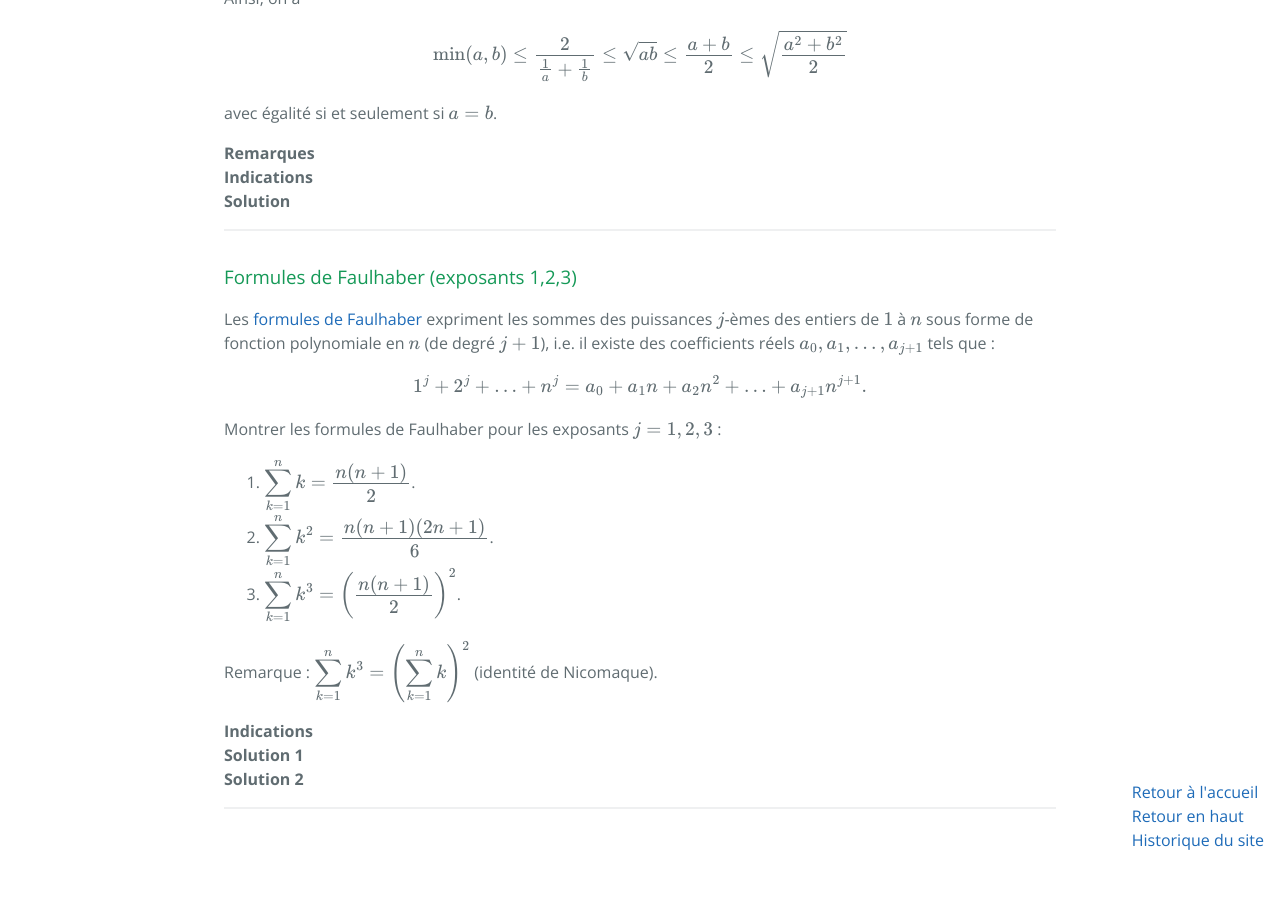
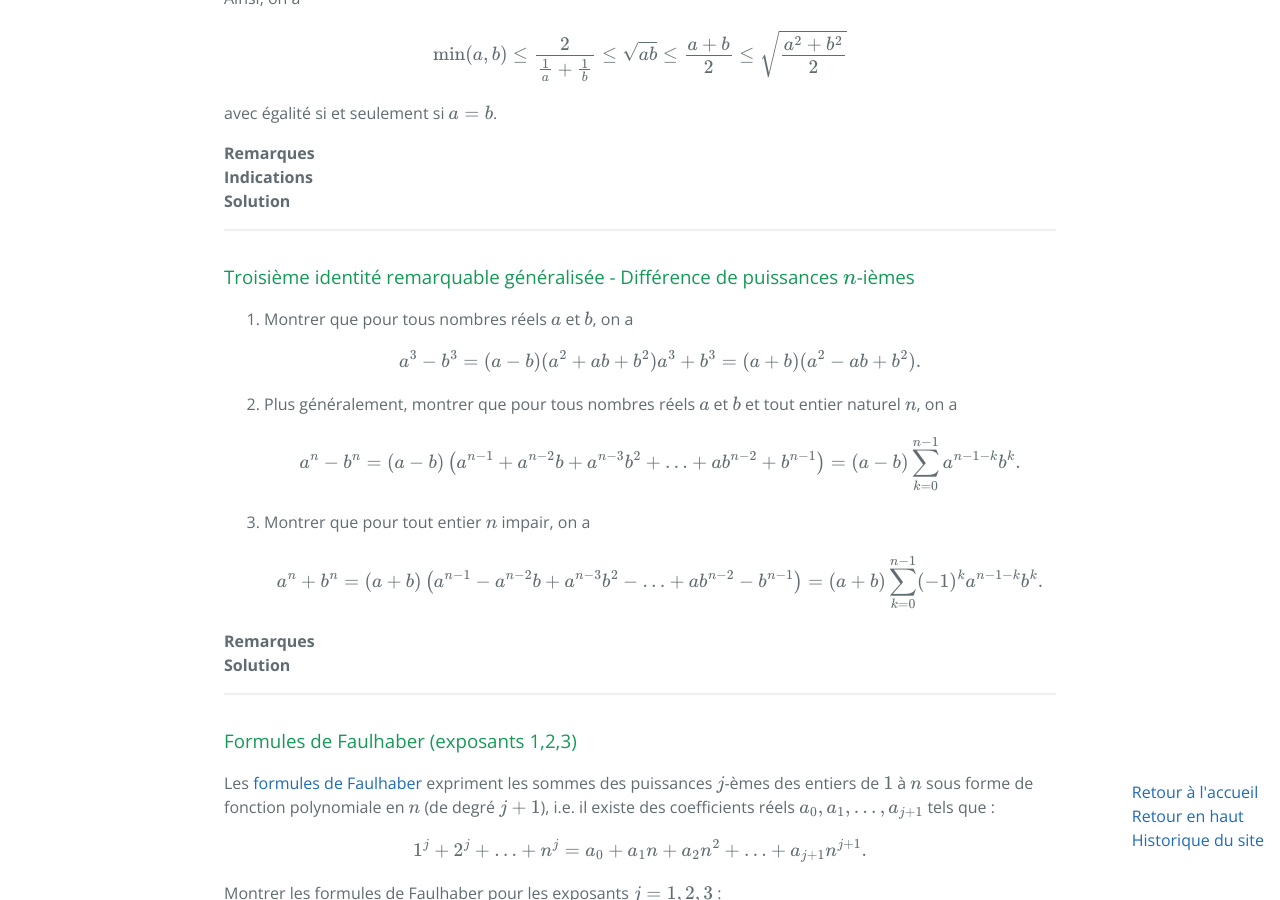
Before and after one commit to WingVee/wingvee.github.io, a Jekyll site: the page built from _pages/calculs-algebriques-et-trigonometrie.md, in a window 1280 px wide and 900 px high, scrolled down 986 px. Built offline with Jekyll 4.4.1, drawn with Linux system fonts in a browser that asks for light colours; formulas are drawn with MathJax 3; the repository's description, which GitHub fills in, is left out; before the commit the page ends 1843 px from its top, so only the background shows below that.

Commit message:
calculs-algebriques-et-trigonometrie#troisieme-identite-remarquable-generalisee

```diff
--- a/_pages/calculs-algebriques-et-trigonometrie.md
+++ b/_pages/calculs-algebriques-et-trigonometrie.md
@@ -101,6 +101,64 @@ avec égalité si et seulement si $a=b$.
         $\bullet\ G = A \iff (a-b)^2 = 0 \iff a=b$.<br>
         $\bullet\ H = G \iff G = A \iff a=b$.<br>
         $\bullet\ \displaystyle \min(a,b) = H \iff \frac{\frac1a+\frac1b}{2} = \max\left(\frac1a,\frac1b\right) \iff \frac1a = \frac1b \iff a=b$.
+      </li>
+    </ol>
+</details>
+
+---
+
+<h3 id="troisieme-identite-remarquable-generalisee">
+  <a href="#troisieme-identite-remarquable-generalisee" class="header">
+  Troisième identité remarquable généralisée - Différence de puissances $n$-ièmes</a>
+</h3>
+
+<ol>
+  <li>
+    Montrer que pour tous nombres réels $a$ et $b$, on a
+    $$a^{3}-b^{3}=(a-b)(a^{2}+ab+b^{2})\\a^{3}+b^{3}=(a+b)(a^{2}-ab+b^{2}).$$
+  </li>
+  <li>
+    Plus généralement, montrer que pour tous nombres réels $a$ et $b$ et tout entier naturel $n$, on a
+    $$a^{n}-b^{n}=(a-b)\left(a^{n-1}+a^{n-2}b+a^{n-3}b^{2}+\ldots+ab^{n-2}+b^{n-1}\right)=(a-b)\sum_{k=0}^{n-1}a^{n-1-k}b^{k}.$$
+  </li>
+  <li>
+    Montrer que pour tout entier $n$ impair, on a
+    $$a^{n}+b^{n}=(a+b)\left(a^{n-1}-a^{n-2}b+a^{n-3}b^{2}-\ldots+ab^{n-2}-b^{n-1}\right)=(a+b)\sum_{k=0}^{n-1}(-1)^{k}a^{n-1-k}b^{k}.$$
+  </li>
+</ol>
+
+<details>
+  <summary><b>Remarques</b></summary>
+    Ces identités généralisent celle bien connue pour $n=2$ : $a^2-b^2=(a-b)(a+b)$.<br>
+    De plus, ces formules sont vraies pour $a$ et $b$ dans $\mathbb{C}$, ou plus généralement dans un anneau commutatif (en gros une structure algébrique où l'on peut additionner et multiplier, avec la distributivité et la commutativité) ou dans un anneau quelconque où $a$ et $b$ commutent.
+</details>
+
+<details>
+  <summary><b>Solution</b></summary>
+    <ol>
+      <li>
+        On développe les produits :
+        $$\begin{align*}
+          (a-b)(a^{2}+ab+b^{2}) &= a^{3}+a^{2}b+ab^{2}-a^{2}b-ab^{2}-b^{3}\\
+          &= a^{3}-b^{3}.
+        \end{align*}$$
+        $$\begin{align*}
+          (a+b)(a^{2}-ab+b^{2}) &= a^{3}-a^{2}b+ab^{2}+a^{2}b-ab^{2}-b^{3}\\
+          &= a^{3}+b^{3}.
+        \end{align*}$$
+      </li>
+      <li>
+        On développe :
+        $$\begin{align*}
+          (a-b)\sum_{k=0}^{n-1}a^{n-1-k}b^{k} &= \sum_{k=0}^{n-1}a^{n-k}b^{k}-\sum_{k=0}^{n-1}a^{n-1-k}b^{k+1}\\
+          &= \sum_{k=0}^{n-1}a^{n-k}b^{k} - \sum_{k=1}^{n}a^{n-k}b^{k}\\
+          &= a^{n}b^{0}+a^{n-1}b^{1}+\ldots+a^{1}b^{n-1} - a^{n-1}b^{1}-\ldots-a^{1}b^{n-1}-a^{0}b^{n}\\
+          &= a^{n}-b^{n}.
+        \end{align*}$$
+      </li>
+      <li>
+        Lorque $n$ est impair, on remplace $b$ par $-b$ dans la formule précédente :
+        $$a^{n}+b^{n} = a^n-(-b)^n = (a-(-b))\sum_{k=0}^{n-1}a^{n-1-k}(-b)^{k} = (a+b)\sum_{k=0}^{n-1}(-1)^{k}a^{n-1-k}b^{k}.$$
       </li>
     </ol>
 </details>
```
Also changed, not shown: _pages/historique.md (+4 -0 lines).
